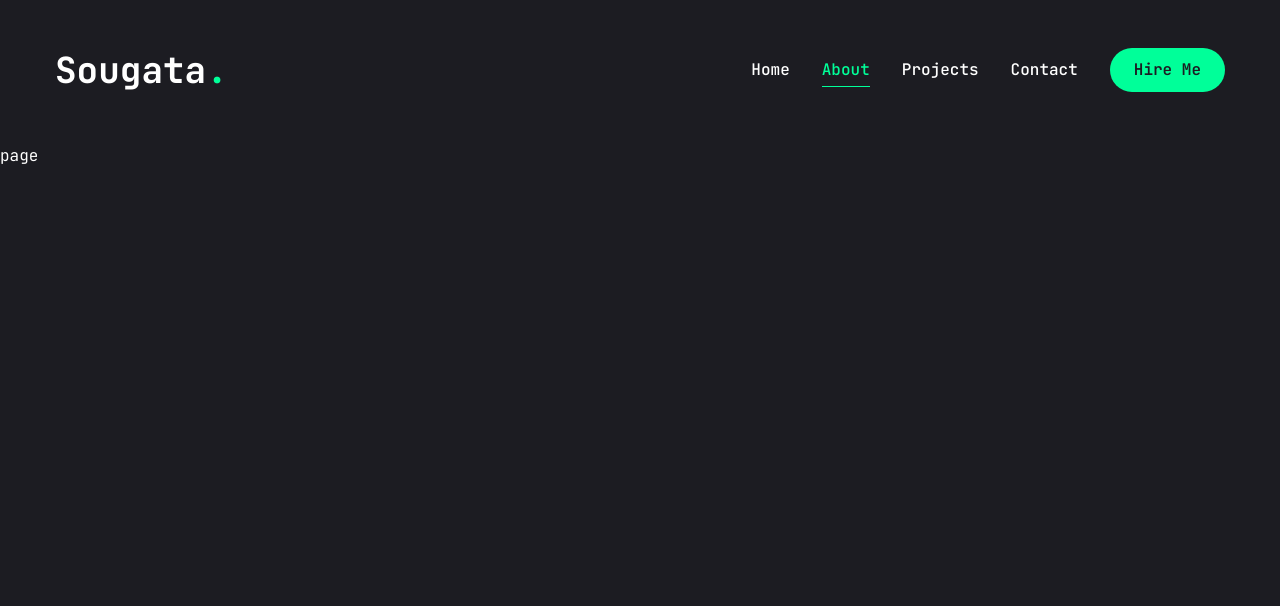
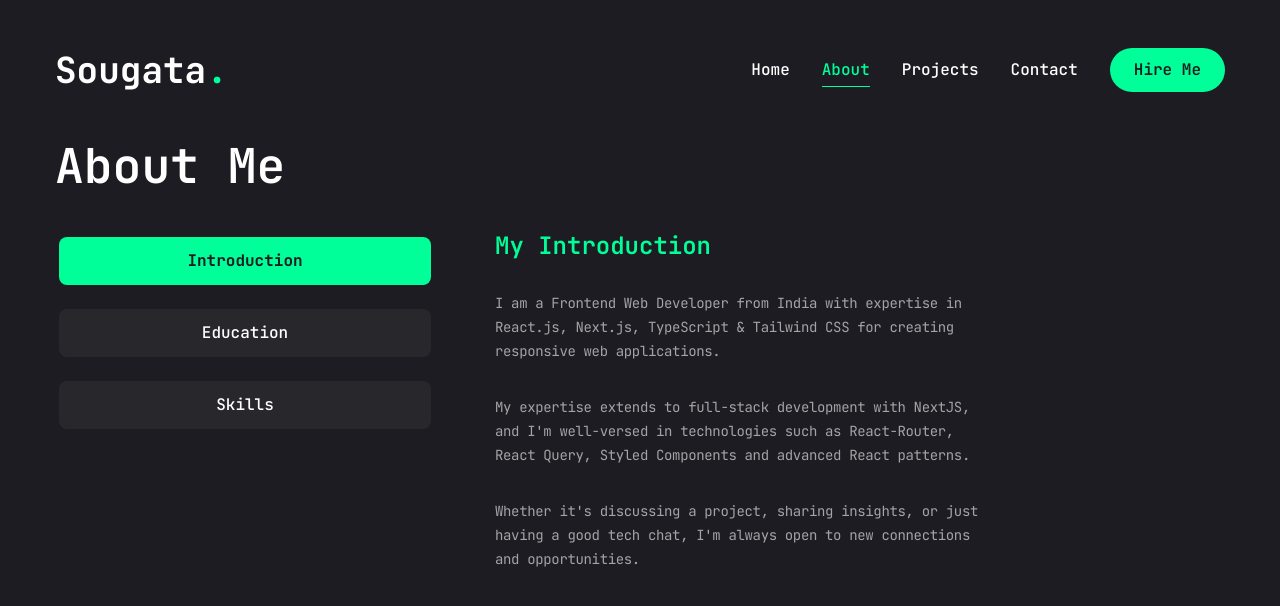
Before and after one commit to sougata-github/Portfolio, a Next.js app: page /about in a window 1280 px wide. Shown: the top 606 px of the page. Built offline with nearby package versions, Linux system fonts and the light colour scheme.

Commit message:
finish about me page.

```diff
--- a/app/(routes)/about/page.tsx
+++ b/app/(routes)/about/page.tsx
@@ -1,9 +1,55 @@
 "use client";
 
-import React from "react";
+import Skills from "@/components/about/Skills";
+import Education from "@/components/about/Education";
+import Introduction from "@/components/about/Introduction";
+import { Tabs, TabsContent, TabsList, TabsTrigger } from "@/components/ui/tabs";
+
+import { motion } from "framer-motion";
 
 const Page = () => {
-  return <div>page</div>;
+  return (
+    <motion.div
+      initial={{ opacity: 0 }}
+      animate={{
+        opacity: 1,
+        transition: {
+          delay: 2,
+          duration: 0.4,
+          ease: "easeIn",
+        },
+      }}
+      className="flex items-center justify-center pt-12 pb-8 xl:py-0"
+    >
+      <div className="container mx-auto">
+        <h2 className="h2 max-xl:text-center">About Me</h2>
+        <Tabs
+          defaultValue="introduction"
+          className="flex flex-col xl:flex-row gap-[60px] mt-10"
+        >
+          <TabsList className="flex flex-col w-full max-w-[380px] mx-auto xl:mx-0 gap-6">
+            <TabsTrigger value="introduction">Introduction</TabsTrigger>
+            <TabsTrigger value="education">Education</TabsTrigger>
+            <TabsTrigger value="skills">Skills</TabsTrigger>
+          </TabsList>
+
+          {/*Content */}
+
+          <div className="">
+            <TabsContent value="introduction" className="w-full">
+              <Introduction />
+            </TabsContent>
+            <TabsContent value="education" className="w-full">
+              <Education />
+            </TabsContent>
+            <TabsContent value="skills" className="w-full">
+              <Skills />
+            </TabsContent>
+          </div>
+        </Tabs>
+      </div>
+    </motion.div>
+  );
 };
 
 export default Page;
--- a/components/about/Education.tsx
+++ b/components/about/Education.tsx
@@ -3,9 +3,9 @@ import EducationCard from "./EducationCard";
 
 const Education = () => {
   return (
-    <div className="pt-2 pb-4 max-xl:px-8 max-xl:flex max-xl:flex-col max-xl:items-center">
-      <h2 className="h3 max-xl:text-center text-accent">Education</h2>
-      <div className="mt-8 gap-8 grid grid-cols-1 xl:grid-cols-2 max-xl:px-2">
+    <div className="pb-4 max-xl:px-8 max-xl:flex max-xl:flex-col max-xl:items-center">
+      <h2 className="h3 max-xl:text-center text-accent">My Education</h2>
+      <div className="max-w-[680px] mt-8 gap-8 grid grid-cols-1 xl:grid-cols-2 max-xl:px-4 max-xl:max-w-[420px]">
         {education.map((card, index) => (
           <EducationCard
             key={index}
--- a/components/about/Introduction.tsx
+++ b/components/about/Introduction.tsx
@@ -2,8 +2,8 @@ import { introduction } from "@/lib/data";
 
 const Introduction = () => {
   return (
-    <div className="pt-2 pb-4 max-xl:px-8">
-      <h2 className="h3 max-xl:text-center text-accent">Introduction</h2>
+    <div className="pb-4 max-xl:px-8">
+      <h2 className="h3 max-xl:text-center text-accent">My Introduction</h2>
       <div className="mt-8 gap-8 max-xl:gap-4 flex flex-col items-center max-xl:px-2">
         {introduction.map((item, index) => (
           <p
--- /dev/null
+++ b/components/about/Skills.tsx
@@ -0,0 +1,18 @@
+import SkillBadge from "./SkillBadge";
+
+import { skillsData } from "./SkillsIcon";
+
+const Skills = () => {
+  return (
+    <div className="pb-4 max-xl:px-8">
+      <h2 className="h3 max-xl:text-center text-accent">My Skills</h2>
+      <div className="max-w-[480px] mt-8 max-xl:px-2 flex flex-wrap gap-8 max-xl:mx-auto max-xl:justify-center">
+        {skillsData.map((skill, index) => (
+          <SkillBadge key={index} label={skill.label} icon={skill.icon} />
+        ))}
+      </div>
+    </div>
+  );
+};
+
+export default Skills;
--- a/components/skill/SkillsIcon.tsx
+++ b/components/about/SkillsIcon.tsx
@@ -97,10 +97,4 @@ export const skillsData = [
       <IoLogoGithub className="h-8 w-8 max-lg:w-7 max-lg:h-7 hover:text-accent transition-all" />
     ),
   },
-  {
-    label: "Vercel",
-    icon: (
-      <SiVercel className="h-7 w-7 max-lg:w-6 max-lg:h-6 hover:text-accent transition-all" />
-    ),
-  },
 ];
--- a/components/ui/tabs.tsx
+++ b/components/ui/tabs.tsx
@@ -1,11 +1,11 @@
-"use client"
+"use client";
 
-import * as React from "react"
-import * as TabsPrimitive from "@radix-ui/react-tabs"
+import * as React from "react";
+import * as TabsPrimitive from "@radix-ui/react-tabs";
 
-import { cn } from "@/lib/utils"
+import { cn } from "@/lib/utils";
 
-const Tabs = TabsPrimitive.Root
+const Tabs = TabsPrimitive.Root;
 
 const TabsList = React.forwardRef<
   React.ElementRef<typeof TabsPrimitive.List>,
@@ -13,14 +13,11 @@ const TabsList = React.forwardRef<
 >(({ className, ...props }, ref) => (
   <TabsPrimitive.List
     ref={ref}
-    className={cn(
-      "inline-flex h-10 items-center justify-center rounded-md bg-muted p-1 text-muted-foreground",
-      className
-    )}
+    className={cn("inline-flex h-auto rounded-md p-1 text-primary", className)}
     {...props}
   />
-))
-TabsList.displayName = TabsPrimitive.List.displayName
+));
+TabsList.displayName = TabsPrimitive.List.displayName;
 
 const TabsTrigger = React.forwardRef<
   React.ElementRef<typeof TabsPrimitive.Trigger>,
@@ -29,13 +26,13 @@ const TabsTrigger = React.forwardRef<
   <TabsPrimitive.Trigger
     ref={ref}
     className={cn(
-      "inline-flex items-center justify-center whitespace-nowrap rounded-sm px-3 py-1.5 text-sm font-medium ring-offset-background transition-all focus-visible:outline-none focus-visible:ring-2 focus-visible:ring-ring focus-visible:ring-offset-2 disabled:pointer-events-none disabled:opacity-50 data-[state=active]:bg-background data-[state=active]:text-foreground data-[state=active]:shadow-sm",
+      "inline-flex items-center justify-center w-full bg-[#27272c] whitespace-nowrap text-white rounded-lg p-3 text-base font-medium ring-offset-white transition-all disabled:pointer-events-none disabled:opacity-50 data-[state=active]:bg-accent data-[state=active]:text-primary data-[state=active]:font-bold data-[state=active]:shadow-sm",
       className
     )}
     {...props}
   />
-))
-TabsTrigger.displayName = TabsPrimitive.Trigger.displayName
+));
+TabsTrigger.displayName = TabsPrimitive.Trigger.displayName;
 
 const TabsContent = React.forwardRef<
   React.ElementRef<typeof TabsPrimitive.Content>,
@@ -44,12 +41,12 @@ const TabsContent = React.forwardRef<
   <TabsPrimitive.Content
     ref={ref}
     className={cn(
-      "mt-2 ring-offset-background focus-visible:outline-none focus-visible:ring-2 focus-visible:ring-ring focus-visible:ring-offset-2",
+      "ring-offset-background focus-visible:outline-none focus-visible:ring-2 focus-visible:ring-ring focus-visible:ring-offset-2",
       className
     )}
     {...props}
   />
-))
-TabsContent.displayName = TabsPrimitive.Content.displayName
+));
+TabsContent.displayName = TabsPrimitive.Content.displayName;
 
-export { Tabs, TabsList, TabsTrigger, TabsContent }
+export { Tabs, TabsList, TabsTrigger, TabsContent };
```
Also changed, not shown: components/about/SkillBadge.tsx (renamed from components/skill/SkillBadge.tsx).
